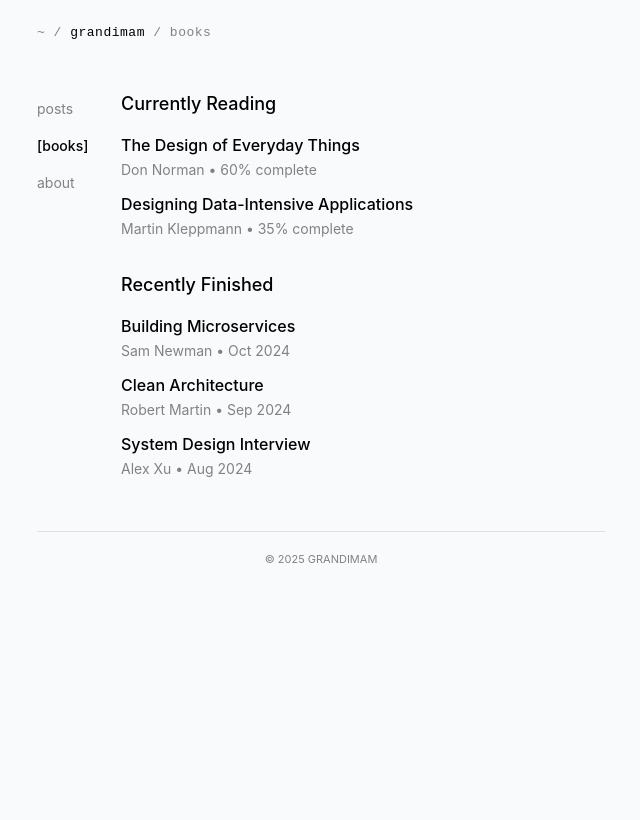
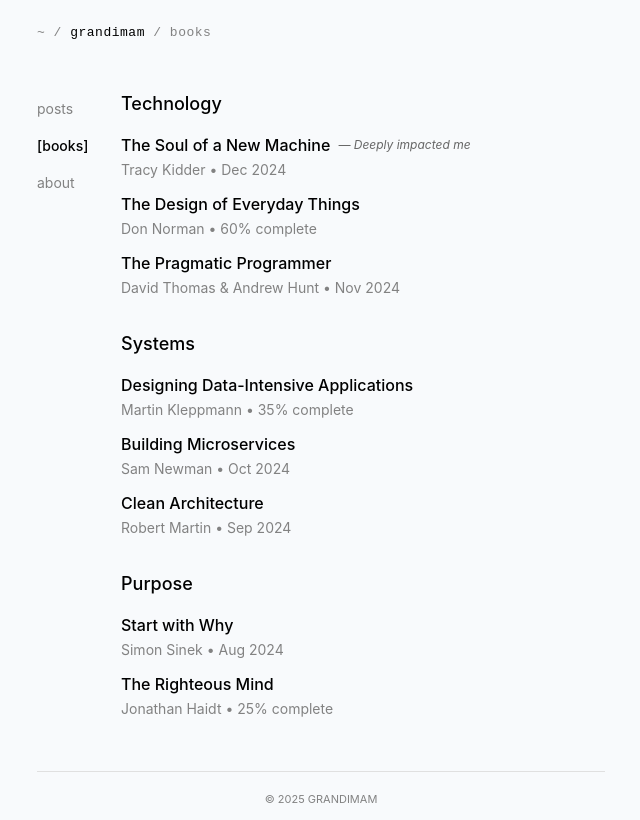
Before and after one commit to grandimam/blog, a Next.js app: page /books in a window 1280 px wide. Shown: the whole page, without its empty margins (319-959 px from the left). Built offline with nearby package versions, Linux system fonts and the light colour scheme.

Commit message:
improved book section

```diff
--- a/src/app/books/page.tsx
+++ b/src/app/books/page.tsx
@@ -23,44 +23,102 @@
   status: 'reading' | 'finished';
   progress?: number;
   finishedDate?: string;
+  category: string;
+  impact?: string;
 }
 
 const books: Book[] = [
+  // Technology & Craft
+  {
+    title: 'The Soul of a New Machine',
+    author: 'Tracy Kidder',
+    status: 'finished',
+    finishedDate: 'Dec 2024',
+    category: 'Technology',
+    impact: 'Deeply impacted me'
+  },
   {
     title: 'The Design of Everyday Things',
     author: 'Don Norman',
     status: 'reading',
-    progress: 60
+    progress: 60,
+    category: 'Technology'
   },
+  {
+    title: 'The Pragmatic Programmer',
+    author: 'David Thomas & Andrew Hunt',
+    status: 'finished',
+    finishedDate: 'Nov 2024',
+    category: 'Technology'
+  },
+
+  // Systems & Architecture
   {
     title: 'Designing Data-Intensive Applications',
     author: 'Martin Kleppmann',
     status: 'reading',
-    progress: 35
+    progress: 35,
+    category: 'Systems'
   },
   {
     title: 'Building Microservices',
     author: 'Sam Newman',
     status: 'finished',
-    finishedDate: 'Oct 2024'
+    finishedDate: 'Oct 2024',
+    category: 'Systems'
   },
   {
     title: 'Clean Architecture',
     author: 'Robert Martin',
     status: 'finished',
-    finishedDate: 'Sep 2024'
+    finishedDate: 'Sep 2024',
+    category: 'Systems'
+  },
+
+  // Purpose & Leadership
+  {
+    title: 'Start with Why',
+    author: 'Simon Sinek',
+    status: 'finished',
+    finishedDate: 'Aug 2024',
+    category: 'Purpose'
   },
   {
-    title: 'System Design Interview',
-    author: 'Alex Xu',
-    status: 'finished',
-    finishedDate: 'Aug 2024'
+    title: 'The Righteous Mind',
+    author: 'Jonathan Haidt',
+    status: 'reading',
+    progress: 25,
+    category: 'Purpose'
   }
 ];
 
 export default function BooksPage() {
-  const currentlyReading = books.filter(book => book.status === 'reading');
-  const finished = books.filter(book => book.status === 'finished');
+  const categories = ['Technology', 'Systems', 'Purpose'];
+
+  const renderBook = (book: Book, index: number) => (
+    <div key={index} style={{ margin: '12px 0' }}>
+      <div style={{ fontWeight: '500', display: 'flex', alignItems: 'center', gap: '8px' }}>
+        {book.title}
+        {book.impact && (
+          <span style={{
+            fontSize: '12px',
+            color: '#666',
+            fontWeight: 'normal',
+            fontStyle: 'italic'
+          }}>
+            — {book.impact}
+          </span>
+        )}
+      </div>
+      <div style={{
+        fontSize: '14px',
+        color: '#828282',
+        marginTop: '2px'
+      }}>
+        {book.author} • {book.status === 'reading' ? `${book.progress}% complete` : book.finishedDate}
+      </div>
+    </div>
+  );
 
   return (
     <div
@@ -80,59 +138,24 @@
         <main className="mobile-main" style={{ flex: 1, paddingTop: "24px" }}>
           <div style={{ fontSize: '16px', lineHeight: '1.5', color: '#000' }}>
 
-            {/* Currently Reading */}
-            <section style={{ marginBottom: '32px' }}>
+            {categories.map((category, categoryIndex) => {
+              const categoryBooks = books.filter(book => book.category === category);
+
+              return (
+                <section key={category} style={{ marginBottom: categoryIndex < categories.length - 1 ? '32px' : '0' }}>
                   <h2 style={{
                     fontSize: '18px',
                     fontWeight: '500',
                     margin: '0 0 16px 0',
                     color: '#000'
                   }}>
-                Currently Reading
+                    {category}
                   </h2>
 
-              {currentlyReading.map((book, index) => (
-                <div key={index} style={{ margin: '12px 0' }}>
-                  <div style={{ fontWeight: '500' }}>
-                    {book.title}
-                  </div>
-                  <div style={{
-                    fontSize: '14px',
-                    color: '#828282',
-                    marginTop: '2px'
-                  }}>
-                    {book.author} • {book.progress}% complete
-                  </div>
-                </div>
-              ))}
+                  {categoryBooks.map((book, index) => renderBook(book, index))}
                 </section>
-
-            {/* Recently Finished */}
-            <section>
-              <h2 style={{
-                fontSize: '18px',
-                fontWeight: '500',
-                margin: '0 0 16px 0',
-                color: '#000'
-              }}>
-                Recently Finished
-              </h2>
-
-              {finished.map((book, index) => (
-                <div key={index} style={{ margin: '12px 0' }}>
-                  <div style={{ fontWeight: '500' }}>
-                    {book.title}
-                  </div>
-                  <div style={{
-                    fontSize: '14px',
-                    color: '#828282',
-                    marginTop: '2px'
-                  }}>
-                    {book.author} • {book.finishedDate}
-                  </div>
-                </div>
-              ))}
-            </section>
+              );
+            })}
 
           </div>
         </main>
```
Lines whose indentation alone changed are shown as unchanged.
